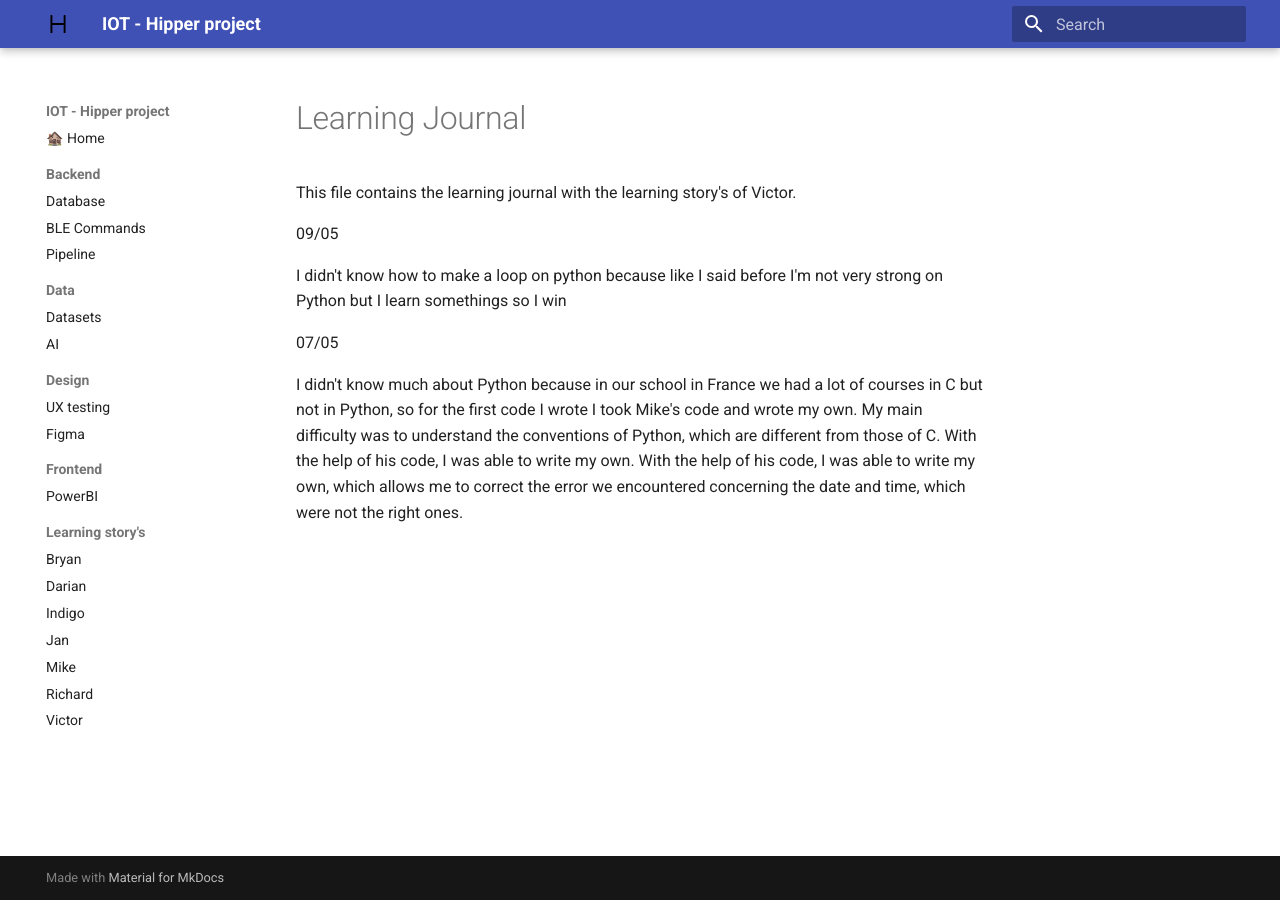
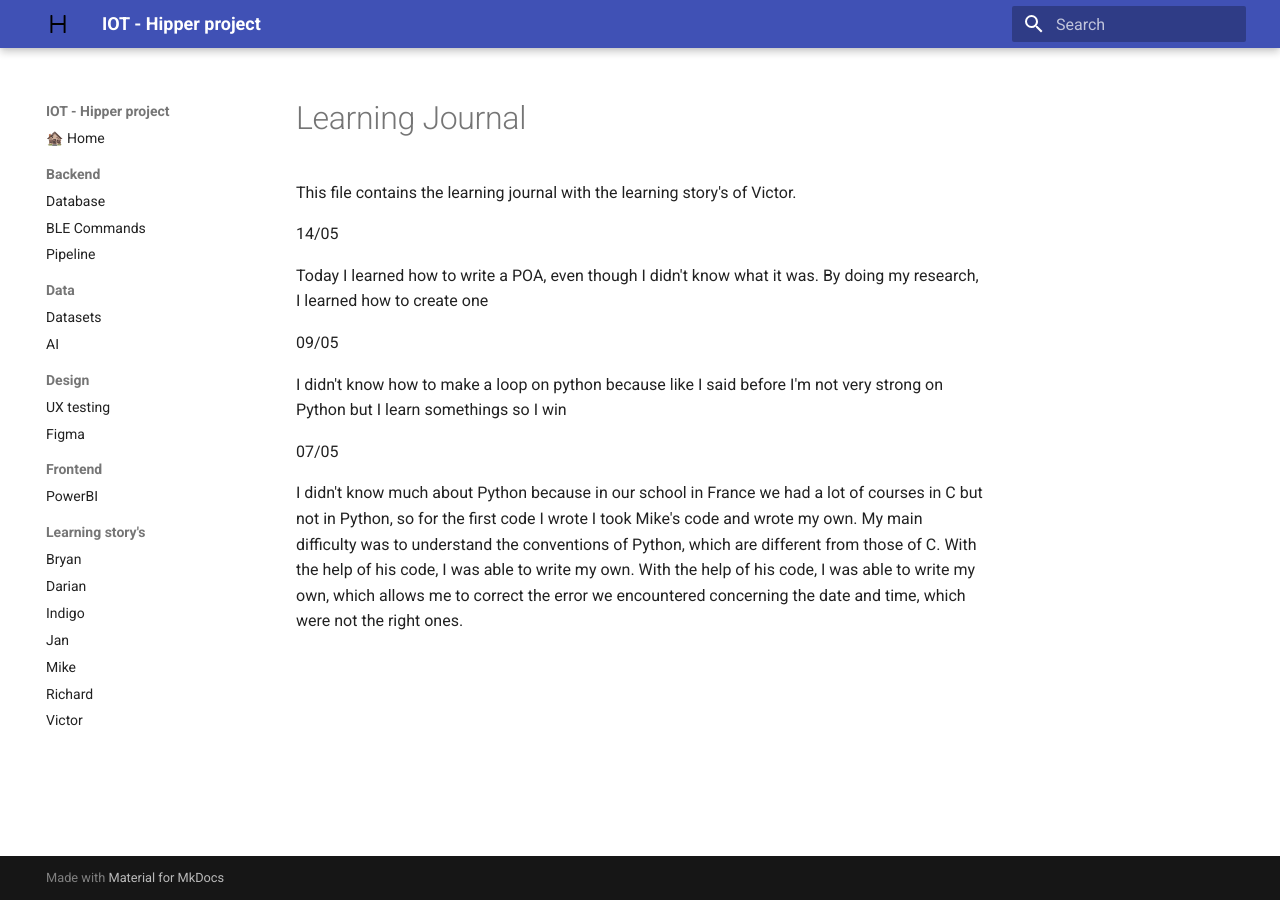
Before and after one commit to Vic-Warden/Digital-Life-Hipper-Monitoring, an MkDocs documentation site: the page built from docs/learning/journalVictor.md, in a window 1280 px wide. Built offline with MkDocs 1.6.1 and Material for MkDocs 9.7.7, drawn with Linux system fonts in a browser that asks for light colours.

Commit message:
Learning journal

```diff
--- a/docs/learning/journalVictor.md
+++ b/docs/learning/journalVictor.md
@@ -1,5 +1,9 @@
 # Learning Journal
 This file contains the learning journal with the learning story's of Victor.
+
+14/05
+
+Today I learned how to write a POA, even though I didn't know what it was. By doing my research, I learned how to create one
 
 09/05
 
```
